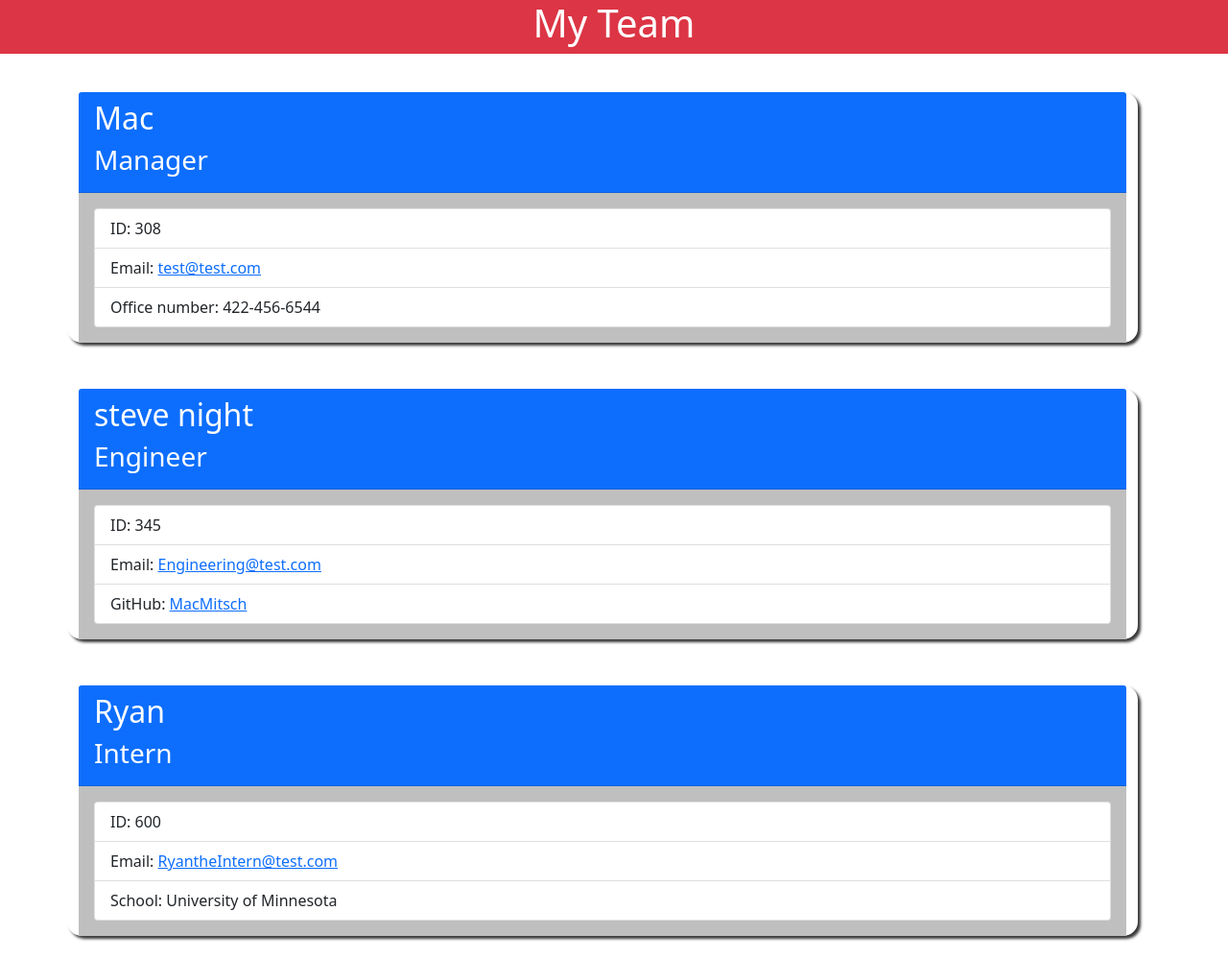
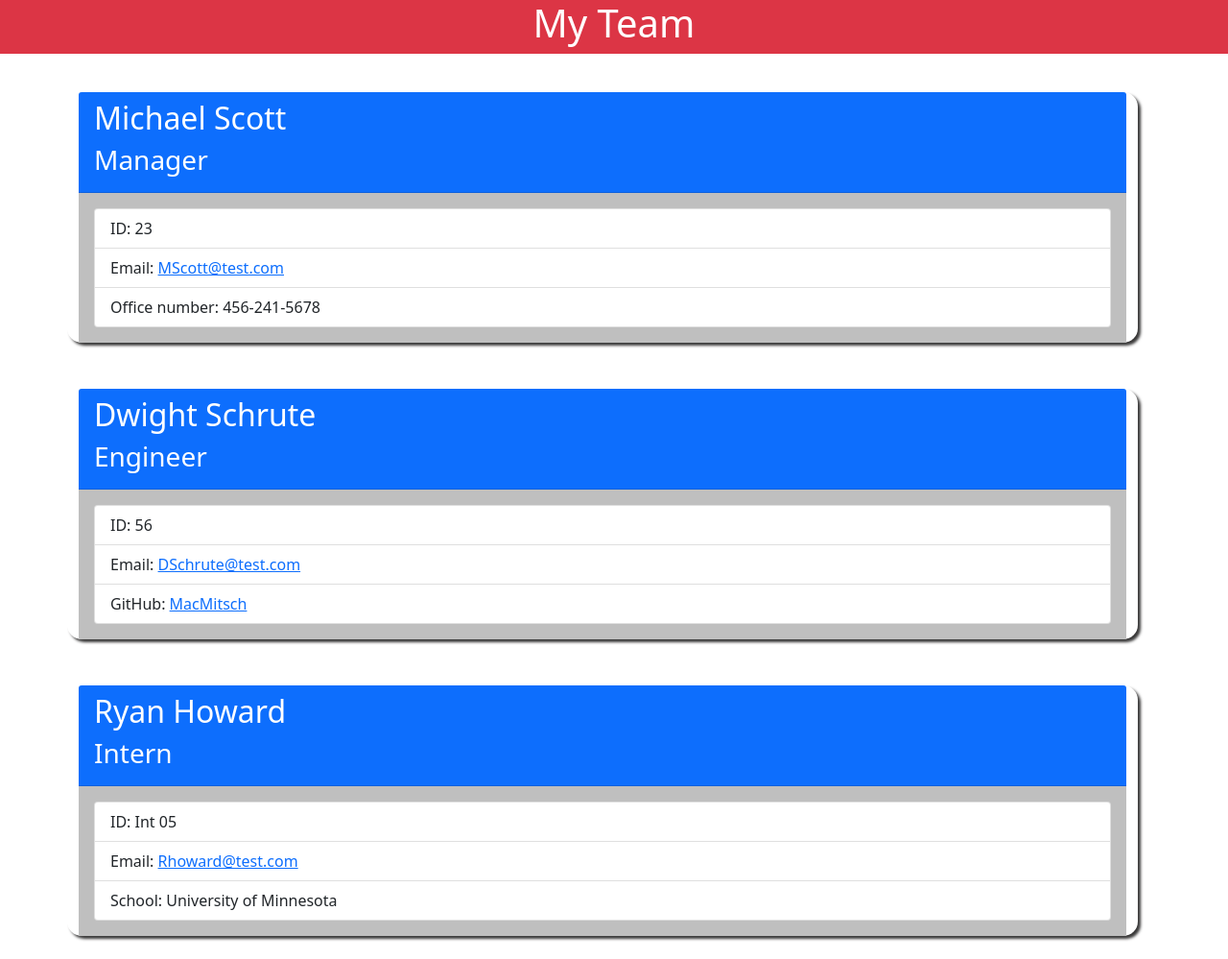
Before and after one commit to MacMitsch/team-profile-generator-challenge-10-mm, a website: page output/team.html in a window 1280 px wide. Shown: the whole page at 96% size. Drawn offline with nearby package versions, Linux system fonts and the light colour scheme.

Commit message:
final push

```diff
--- a/output/team.html
+++ b/output/team.html
@@ -23,27 +23,27 @@
 
 <div class="card employee-card">
     <div class="card-header bg-primary text-white">
-        <h2 class="card-title">Mac</h2>
+        <h2 class="card-title">Michael Scott</h2>
         <h3 class="card-title"><i class="fas mr-2"></i>Manager</h3>
     </div>
     <div class="card-body">
         <ul class="list-group">
-            <li class="list-group-item">ID: 308</li>
-            <li class="list-group-item">Email: <a href="mailto:test@test.com">test@test.com</a></li>
-            <li class="list-group-item">Office number: 422-456-6544</li>
+            <li class="list-group-item">ID: 23</li>
+            <li class="list-group-item">Email: <a href="mailto:MScott@test.com">MScott@test.com</a></li>
+            <li class="list-group-item">Office number: 456-241-5678</li>
         </ul>
     </div>
 </div>
 
 <div class="card employee-card">
     <div class="card-header bg-primary text-white">
-        <h2 class="card-title">steve night</h2>
+        <h2 class="card-title">Dwight Schrute</h2>
         <h3 class="card-title"><i class="fas mr-2"></i>Engineer</h3>
     </div>
     <div class="card-body">
         <ul class="list-group">
-            <li class="list-group-item">ID: 345</li>
-            <li class="list-group-item">Email: <a href="mailto:Engineering@test.com">Engineering@test.com</a></li>
+            <li class="list-group-item">ID: 56</li>
+            <li class="list-group-item">Email: <a href="mailto:DSchrute@test.com">DSchrute@test.com</a></li>
             <li class="list-group-item">GitHub: <a href="https://github.com/MacMitsch" target="_blank" rel="noopener noreferrer">MacMitsch</a></li>
         </ul>
     </div>
@@ -51,13 +51,13 @@
 
 <div class="card employee-card">
     <div class="card-header bg-primary text-white">
-        <h2 class="card-title">Ryan</h2>
+        <h2 class="card-title">Ryan Howard</h2>
         <h3 class="card-title"><i class="fas mr-2"></i>Intern</h3>
     </div>
     <div class="card-body">
         <ul class="list-group">
-            <li class="list-group-item">ID: 600</li>
-            <li class="list-group-item">Email: <a href="mailto:RyantheIntern@test.com">RyantheIntern@test.com</a></li>
+            <li class="list-group-item">ID: Int 05</li>
+            <li class="list-group-item">Email: <a href="mailto:Rhoward@test.com">Rhoward@test.com</a></li>
             <li class="list-group-item">School: University of Minnesota</li>
         </ul>
     </div>
```
